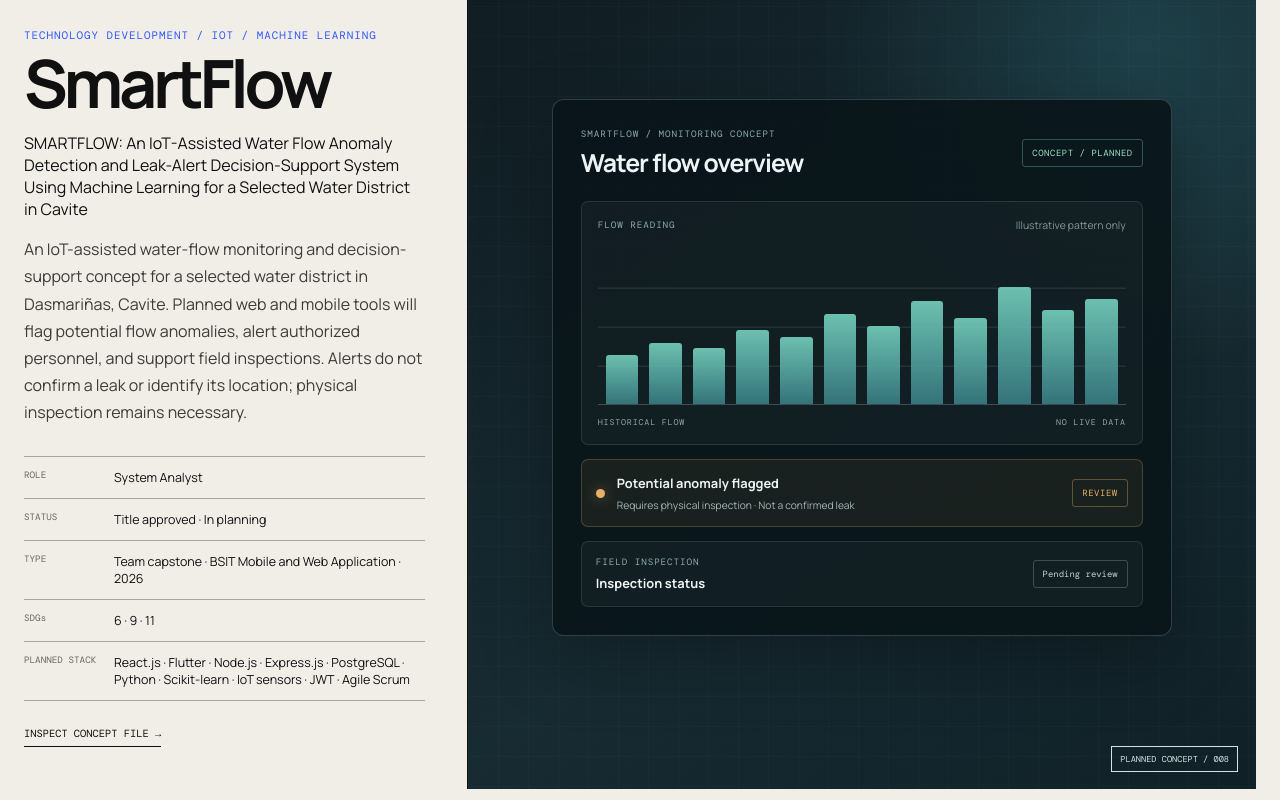
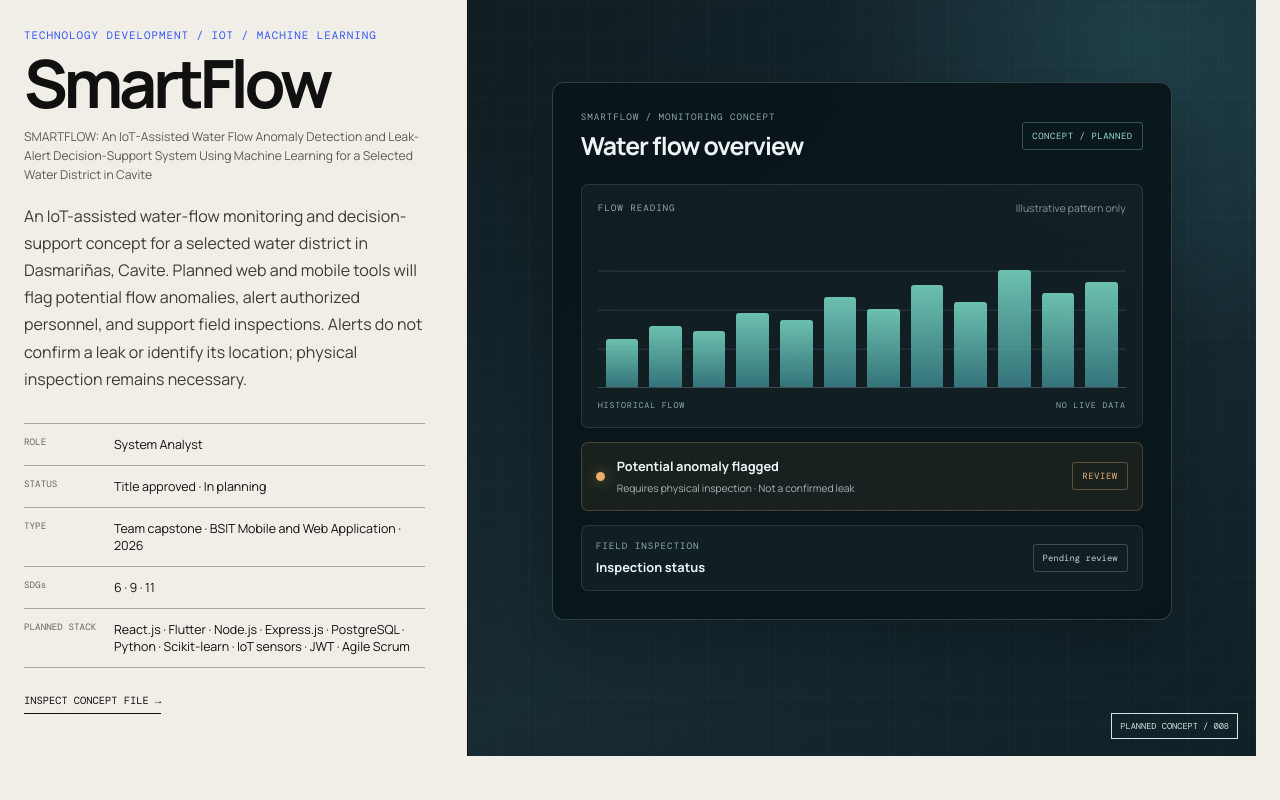
Before and after one commit to lexyian/LEX-ARCHIVE, a plain HTML site: page index.html in a window 1280 px wide. Shown: the part 6160-6960 px from the top of the page. Drawn offline with nearby package versions, Linux system fonts and the light colour scheme.

Commit message:
Style full SmartFlow title

```diff
--- a/style.css
+++ b/style.css
@@ -1887,6 +1887,15 @@ img {
   word-break: normal;
 }
 
+.smartflow-official-title {
+  max-width: 560px;
+  margin: -4px 0 18px;
+  color: #5b5a54;
+  font-size: 0.76rem;
+  line-height: 1.55;
+  overflow-wrap: anywhere;
+}
+
 .smartflow-preview {
   position: relative;
   isolation: isolate;
```
